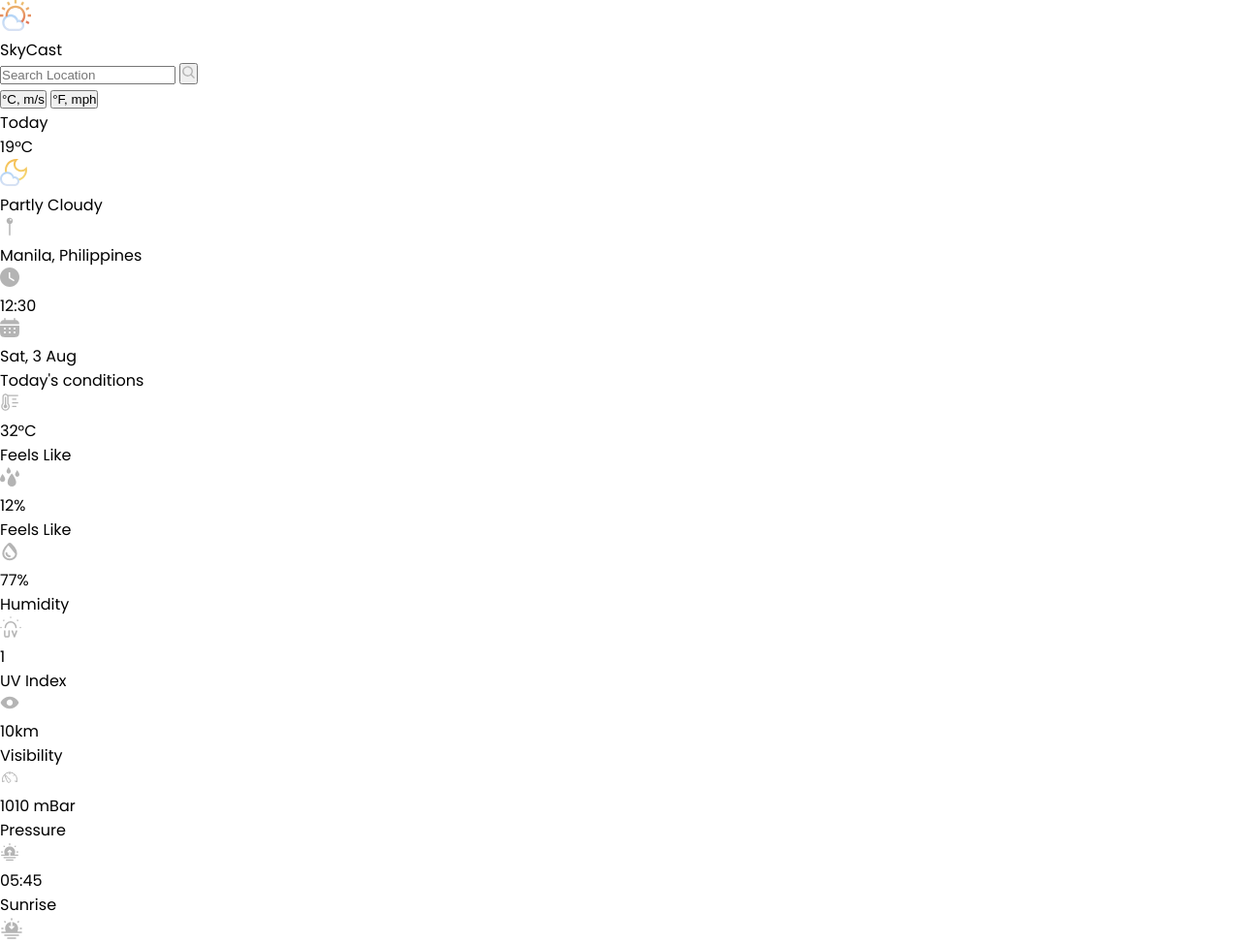
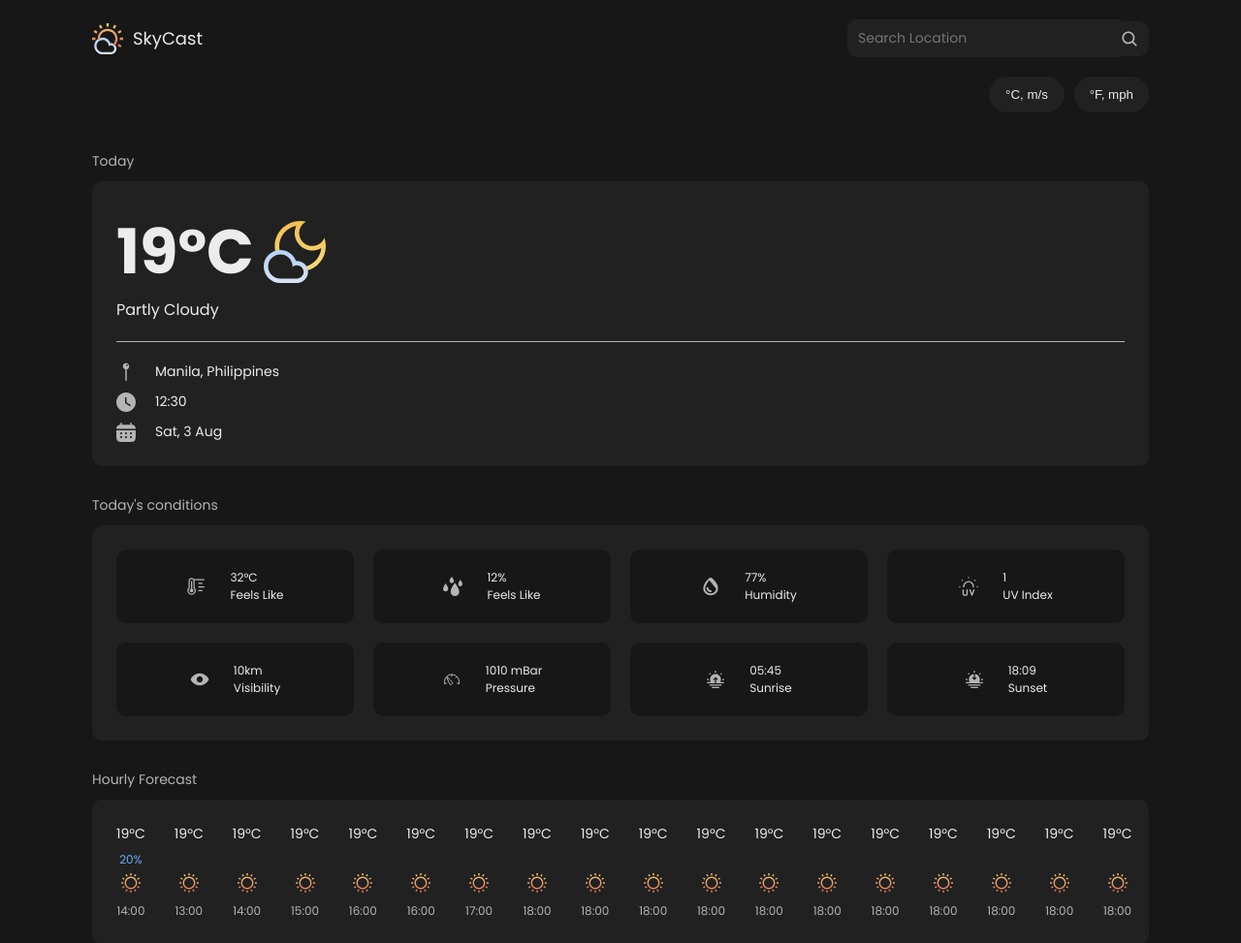
Before and after one commit to shozuu/weather-app, a website built with webpack: page src/index.html in a window 1280 px wide. Shown: the top 973 px of the page at 97% size. Built offline with nearby package versions, Linux system fonts and the light colour scheme.

Commit message:
initial style

```diff
--- a/src/styles.css
+++ b/src/styles.css
@@ -1,3 +1,13 @@
+:root {
+  --primary-color: #171717;
+  --secondary-color: #212121;
+  --primary-text: #ececec;
+  --secondary-text: #b4b4b4;
+  --small: 12px;
+  --medium: 14px;
+  --large: 18px;
+}
+
 * {
   padding: 0;
   margin: 0;
@@ -6,4 +16,273 @@
 
 body {
   font-family: 'Poppins', sans-serif;
+  background-color: var(--primary-color);
+  color: var(--primary-text);
+  max-width: 1130px;
+  margin: auto;
 }
+
+img {
+  width: 20px;
+  height: 20px;
+}
+
+.header-group {
+  display: flex;
+  flex-direction: column;
+  padding: 20px;
+}
+
+.header {
+  display: flex;
+  justify-content: space-between;
+  flex-wrap: wrap;
+  gap: 30px;
+}
+
+.logo {
+  display: flex;
+  align-items: center;
+  gap: 10px;
+  font-size: 18px;
+}
+
+.logo-img {
+  width: 32px;
+  height: 32px;
+}
+
+form {
+  display: flex;
+  align-items: center;
+}
+
+form input {
+  font-family: inherit;
+  font-size: var(--medium);
+  background-color: var(--secondary-color);
+  color: var(--secondary-text);
+  padding: 8px 0px 8px 10px;
+  border: 1.5px solid var(--secondary-color);
+  border-right: none;
+  border-radius: 10px 0px 0px 10px;
+  outline: none;
+}
+
+form button {
+  background-color: var(--secondary-color);
+  height: 36px;
+  padding: 8px 10px 8px 0px;
+  border: 1.5px solid var(--secondary-color);
+  border-left: none;
+  border-radius: 0px 10px 10px 0px;
+  cursor: pointer;
+}
+
+form button img {
+  width: 18px;
+  height: 18px;
+}
+
+form input:focus {
+  border: 1.5px solid var(--secondary-text);
+  border-right: none;
+}
+
+form input:focus ~ button {
+  border: 1.5px solid var(--secondary-text);
+  border-left: none;
+}
+
+.unit-group {
+  align-self: end;
+  margin-top: 20px;
+  display: grid;
+  grid-template-columns: repeat(2, 1fr);
+  gap: 10px;
+}
+
+.celcius-button,
+.farenheit-button {
+  border: 1.5px solid var(--secondary-color);
+  border-radius: 20px;
+  outline: none;
+  cursor: pointer;
+  padding: 10px 15px;
+  background-color: var(--secondary-color);
+  color: var(--primary-text);
+}
+
+.celcius-button:hover,
+.farenheit-button:hover {
+  border: 1.5px solid var(--primary-text);
+}
+
+.main-container {
+  display: grid;
+  grid-template-rows: repeat(3, auto);
+  gap: 30px;
+  padding: 20px;
+}
+
+.today-group,
+.daily-group,
+.hourly-group,
+.today-condition-group {
+  display: grid;
+  gap: 10px;
+}
+
+.title {
+  color: var(--secondary-text);
+  font-size: var(--medium);
+}
+
+.today-card,
+.daily-forecast-card,
+.hourly-forecast-card,
+.today-condition-card {
+  background-color: var(--secondary-color);
+  border-radius: 10px;
+  display: flex;
+  flex-direction: column;
+  padding: 25px;
+}
+
+.today-temp-group {
+  display: flex;
+  align-items: center;
+  gap: 10px;
+  font-size: 64px;
+  font-weight: bold;
+}
+
+.today-weather-img {
+  width: 64px;
+  height: 64px;
+}
+
+.today-condition {
+  border-bottom: 1px solid var(--secondary-text);
+  padding-bottom: 20px;
+  margin-bottom: 20px;
+}
+
+.today-info-group {
+  display: grid;
+  gap: 10px;
+}
+
+.info-group {
+  display: flex;
+  align-items: center;
+  gap: 20px;
+  font-size: var(--medium);
+}
+
+.daily-forecast-card {
+  gap: 10px;
+  overflow-y: auto;
+  -ms-overflow-style: none; /* hides scrollbar for IE and Edge */
+  scrollbar-width: none; /* Firefox */
+}
+
+.day-card {
+  display: grid;
+  grid-template-columns: repeat(3, 1fr);
+  align-items: center;
+  background-color: var(--primary-color);
+  padding: 15px 10px;
+  border-radius: 10px;
+  font-size: var(--small);
+}
+
+.weather-condition {
+  justify-self: center;
+  display: flex;
+  align-items: center;
+  position: relative;
+}
+
+.day-rain-rate {
+  position: absolute;
+  right: 25px;
+  color: #69aaf5;
+}
+
+.day-temp-range {
+  justify-self: end;
+}
+
+.hourly-forecast-card {
+  flex-direction: row;
+  gap: 30px;
+  overflow-x: auto;
+  -ms-overflow-style: none;
+  scrollbar-width: none;
+}
+
+.hourly-forecast-card::-webkit-scrollbar,
+.daily-forecast-card::-webkit-scrollbar {
+  display: none; /* chrome and safari */
+}
+
+.hour-card {
+  display: grid;
+  justify-items: center;
+  gap: 30px;
+  font-size: var(--small);
+}
+
+.hour-temp {
+  font-size: var(--medium);
+}
+
+.hour-info {
+  display: grid;
+  gap: 10px;
+}
+
+.hour-weather {
+  display: grid;
+  justify-items: center;
+  position: relative;
+}
+
+.hour-rain-rate {
+  position: absolute;
+  bottom: 25px;
+  color: #69aaf5;
+}
+
+.hour-time {
+  color: var(--secondary-text);
+}
+
+.today-condition-card {
+  display: grid;
+  grid-template-columns: repeat(auto-fit, minmax(200px, 1fr));
+  gap: 20px;
+}
+
+.condition-card {
+  background-color: var(--primary-color);
+  display: flex;
+  align-items: center;
+  justify-content: center;
+  gap: 25px;
+  padding: 20px;
+  border-radius: 10px;
+  font-size: var(--small);
+}
+
+/* should i include css, html, assets folder in the src? */
+
+@media only screen and (max-width: 509px) {
+  .header {
+    justify-content: center;
+  }
+  .unit-group {
+    align-self: center;
+  }
+}
```
